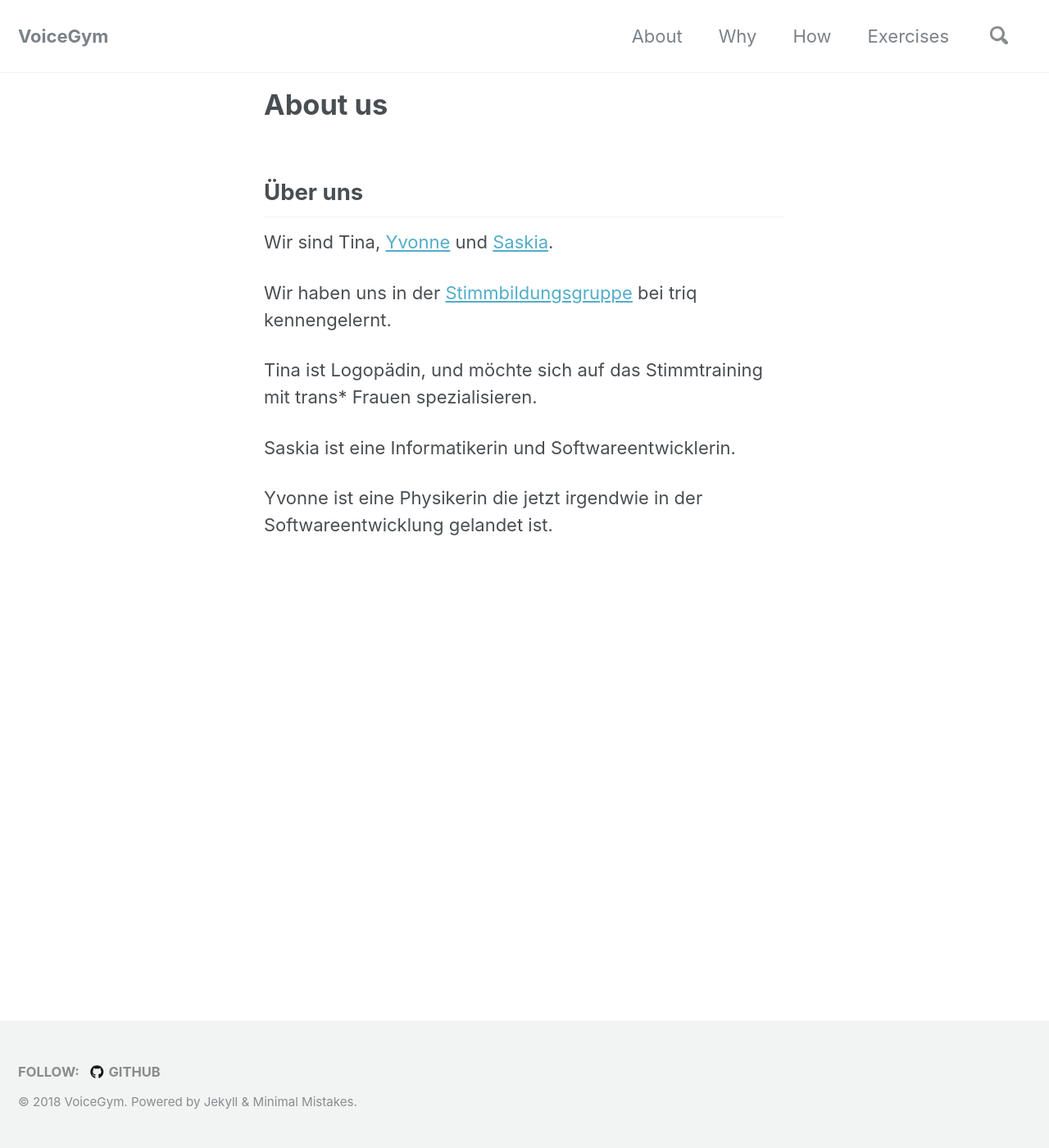
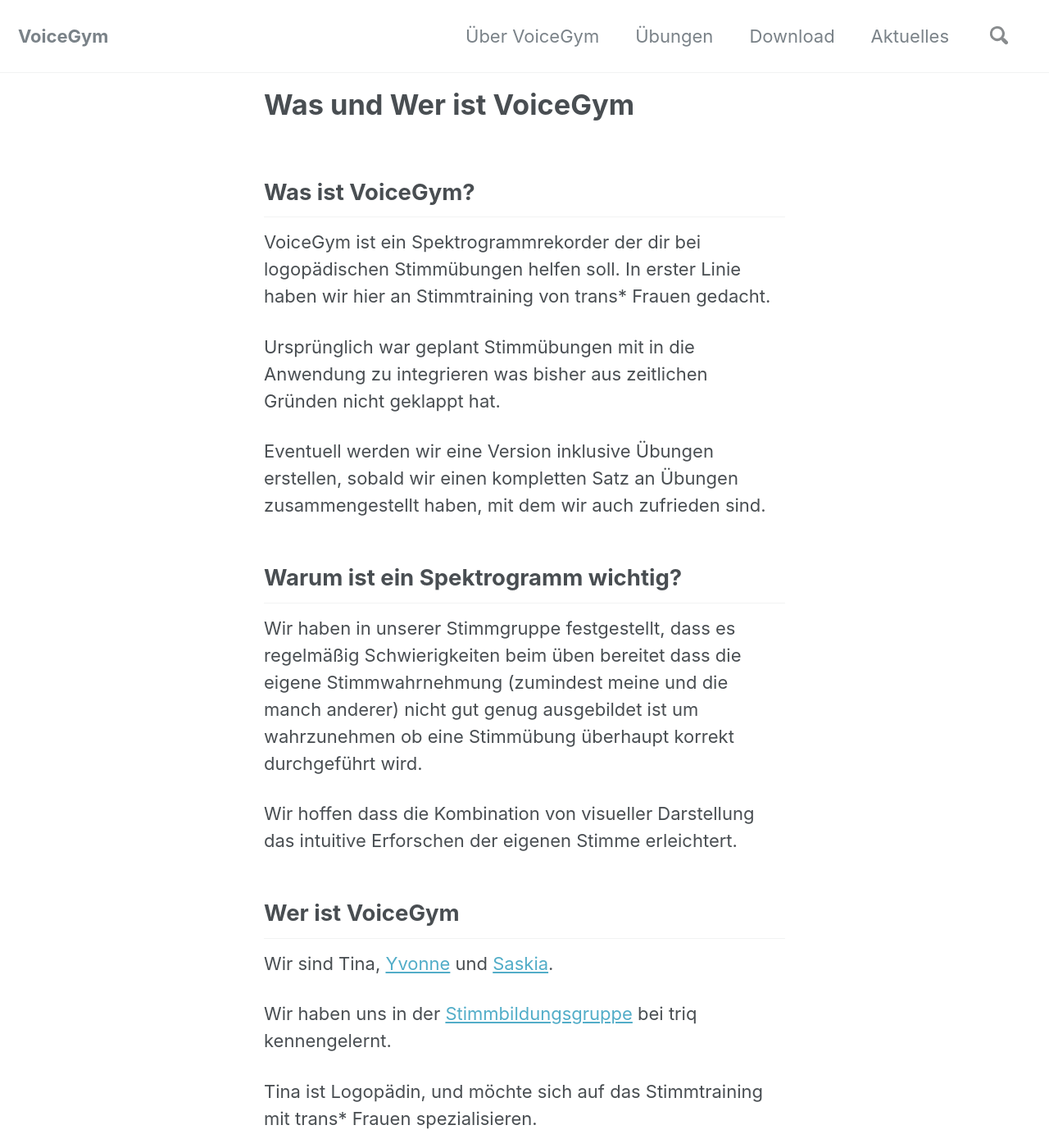
Before and after one commit to VoiceGym/voicegym.github.io, a Jekyll site: the page built from _pages/about.md, in a window 1280 px wide and 1400 px high. Shown: the whole window at 82% size. Built offline with Jekyll 4.4.1, drawn with Linux system fonts in a browser that asks for light colours; nearby versions of some CDN libraries; some of the changed text lies outside the part shown.

Commit message:
added a post, a landing page for exercises and posts, restructured con.

```diff
--- a/_config.yml
+++ b/_config.yml
@@ -20,7 +20,7 @@
 description: "An android spectrogram recorder for voice training"
 source_link: "https://github.com/voicegym/voicegym"
 
-locale                   : "en-US"
+locale                   : "de-DE"
 title_separator          : "-"
 name                     : "VoiceGym"
 url                      : https://voicegym.github.io
--- a/_data/navigation.yml
+++ b/_data/navigation.yml
@@ -1,12 +1,12 @@
 # main links
 main:
-  - title: "About"
+  - title: "Über VoiceGym"
     url: "/about/"
-  - title: "Why"
-    url: "/why/"
-  - title: "How"
-    url: /how/
-  - title: "Exercises"
+  - title: "Übungen"
+    url: "/exercises/"
+  - title: "Download"
+    url: /download/
+  - title: "Aktuelles"
     url: /year-archive/
   # - title: "Sample Collections"
   #   url: /collection-archive/
--- a/_pages/about.md
+++ b/_pages/about.md
@@ -1,11 +1,27 @@
 ---
-title: "About us"
+title: "Was und Wer ist VoiceGym"
 layout: single
 permalink: "/about/"
-author: KayleeTheMech
+author: sagennrich
+author_profile: true
 ---
 
-## Über uns
+## Was ist VoiceGym?
+
+VoiceGym ist ein Spektrogrammrekorder der dir bei logopädischen Stimmübungen helfen soll. In erster Linie haben wir hier an Stimmtraining von trans* Frauen gedacht.
+
+Ursprünglich war geplant Stimmübungen mit in die Anwendung zu integrieren was bisher aus zeitlichen Gründen nicht geklappt hat.
+
+Eventuell werden wir eine Version inklusive Übungen erstellen, sobald wir einen kompletten Satz an Übungen zusammengestellt haben, mit dem wir auch zufrieden sind.
+
+## Warum ist ein Spektrogramm wichtig?
+
+Wir haben in unserer Stimmgruppe festgestellt, dass es regelmäßig Schwierigkeiten beim üben bereitet dass die eigene Stimmwahrnehmung (zumindest meine und die manch anderer) nicht gut genug ausgebildet ist um wahrzunehmen ob eine Stimmübung überhaupt korrekt durchgeführt wird.
+
+Wir hoffen dass die Kombination von visueller Darstellung das intuitive Erforschen der eigenen Stimme erleichtert.
+
+
+## Wer ist VoiceGym
 
 Wir sind Tina, [Yvonne](https://twitter.com/kayleethemech) und [Saskia](https://twitter.com/sagennrich).
 
@@ -16,3 +32,8 @@
 Saskia ist eine Informatikerin und Softwareentwicklerin.
 
 Yvonne ist eine Physikerin die jetzt irgendwie in der Softwareentwicklung gelandet ist.
+
+
+## Lizens
+
+Unser Code ist mit der GPL v3.0 Lizens lizensiert. Für die Stimmübungen haben wir noch keine Entscheidung getroffen.
```
Also changed, not shown: _pages/download.md (renamed from _pages/how.md, +2 -6 lines), _pages/exercises.md (added, +10 -0 lines), _pages/why.md (deleted, +0 -20 lines), _pages/year-archive.md (added, +6 -0 lines), _posts/2018-09-16-test.md (deleted, +0 -21 lines), _posts/2018-09-17-earlybirdrelease.md (added, +10 -0 lines), index.html (+6 -1 lines), images/posts/2018-09-17-release.png (added).
